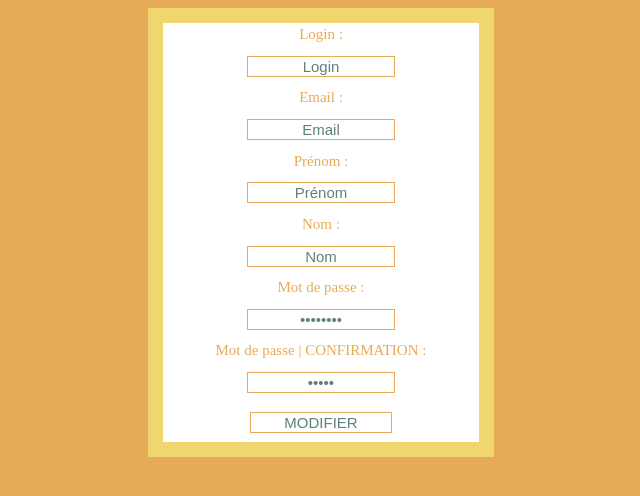
After one commit to etienne-kher/Confinement, a PHP site: page /profil.html in a window 1280 px wide. The commit adds this page. Shown: the top 496 px of the page, without its empty margins (319-959 px from the left). Run offline with PHP 8.4, Linux system fonts and the light colour scheme.

Commit message:
Nouvelles pages, ajout de la page profil.html et d'une partie de style.css concernant le style de la page profil.

```diff
--- /dev/null
+++ b/profil.html
@@ -0,0 +1,47 @@
+<!DOCTYPE html>
+<html lang="FR">
+
+<head>
+    <meta charset="UTF-8">
+    <link rel="stylesheet" href="style.css">
+    <link rel="shortcut icon" type="image/x-icon" href="Logo.png">
+    <link
+        href="https://fonts.googleapis.com/css2?family=Acme&family=Amatic+SC:wght@700&family=Yanone+Kaffeesatz:wght@500&display=swap"
+        rel="stylesheet">
+    <title>Confinement Vie</title>
+</head>
+
+<body id="body-profil">
+    <header>
+    </header>
+    <main id="main-profil">
+        <form id="form-profil">
+
+            <label class="label-profil">Login :</label>
+            <input type="text" name="login" value="Login" placeholder="Login" class="input-profil" />
+
+            <label class="label-profil">Email :</label>
+            <input type="text" name="email" value="Email" placeholder="Email" class="input-profil" />
+
+            <label class="label-profil">Prénom :</label>
+            <input type="text" name="prénom" value="Prénom" placeholder="Prénom" class="input-profil" />
+
+            <label class="label-profil">Nom :</label>
+            <input type="text" name="nom" value="Nom" placeholder="Nom" class="input-profil" />
+
+            <label class="label-profil">Mot de passe :</label>
+            <input type="password" name="passe" value="password" placeholder="MOT DE PASSE " class="input-profil" />
+
+            <label class="label-profil">Mot de passe | CONFIRMATION :</label>
+            <input type="password" name="passe2" value="login" placeholder="CONFIRMATION DE MOT DE PASSE" class="input-profil" />
+
+
+            <input type="submit" name="modifier_profil" value="MODIFIER" class="input-profil" />
+
+        </form>
+    </main>
+    <footer>
+    </footer>
+</body>
+
+</html>
--- a/style.css
+++ b/style.css
@@ -43,3 +43,75 @@
 {
 
 }
+
+
+/* PAGE PROFIL */
+
+
+#body-profil
+{
+	background-color: #E7AB57;
+}
+
+
+#main-profil
+{
+	width: 100%;
+	display: flex;
+	flex-direction: column;
+	justify-content: center;
+	align-items: center;
+}
+
+
+#form-profil
+{
+    display: flex;
+    flex-direction: column;
+    align-items: center;
+    justify-content: center;
+    width: 25%;
+    height: 50%;
+    border: 15px solid #F0D66E;
+    background-color: white;
+}
+
+.label-profil
+{
+    display: flex;
+    flex-direction: row;
+    justify-content: center;
+    align-items: center;
+    text-align: center;
+    font-size: 15px;
+    color: #E7AB57;
+    margin: 1% 0;
+
+}
+
+.input-profil
+{
+    display: flex;
+    flex-direction: row;
+    justify-content: center;
+    align-items: center;
+    border: 1px solid #E7AB57;
+    background-color: white;
+    width: 45%;
+    height: 25%;
+    margin: 3% 0;
+    text-align: center;
+    color: #5F807D;
+    font-size: 15px;
+}
+
+::placeholder
+{
+    display: flex;
+    flex-direction: column;
+    justify-content: center;
+    align-items: center;
+    text-align: center;
+    color: #5F807D;
+    font-size: 11px;
+}
```
